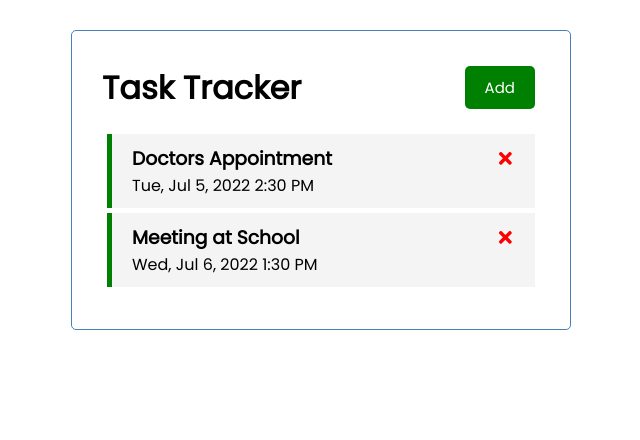
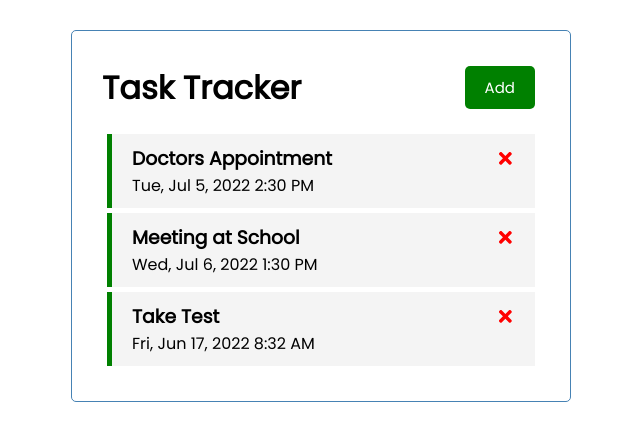
Before and after one commit to maremaric/React-task-tracker, a React (Create React App) app: page / in a window 1280 px wide. Shown: the top 440 px of the page, without its empty margins (319-959 px from the left). Built offline with nearby package versions, Linux system fonts and the light colour scheme; data requests are answered from the project's data file.

Commit message:
Add task to server

```diff
--- a/db.json
+++ b/db.json
@@ -11,6 +11,12 @@
       "text": "Meeting at School",
       "day": "20220706T1330",
       "reminder": true
+    },
+    {
+      "text": "Take Test",
+      "day": "2022-06-17T08:32",
+      "reminder": true,
+      "id": 3
     }
   ]
 }
--- a/src/App.js
+++ b/src/App.js
@@ -26,10 +26,22 @@ const fetchTasks = async () => {
 }
 
 // Add Task
-  const addTask = (task) => {
-    const id = Math.floor(Math.random() * 10000) + 1;
-    const newTask = { id, ...task };
-    setTasks([...tasks, newTask]);
+  const addTask = async (task) => {
+    const res = await fetch('http://localhost:5000/tasks', {
+      method: 'POST',
+      headers: {
+        'Content-type': 'application/json',
+      },
+      body: JSON.stringify(task)
+    });
+
+    const data = await res.json();
+
+    setTasks([...tasks, data]);
+
+    // const id = Math.floor(Math.random() * 10000) + 1;
+    // const newTask = { id, ...task };
+    // setTasks([...tasks, newTask]);
   }
 
 // Delete Task
```
